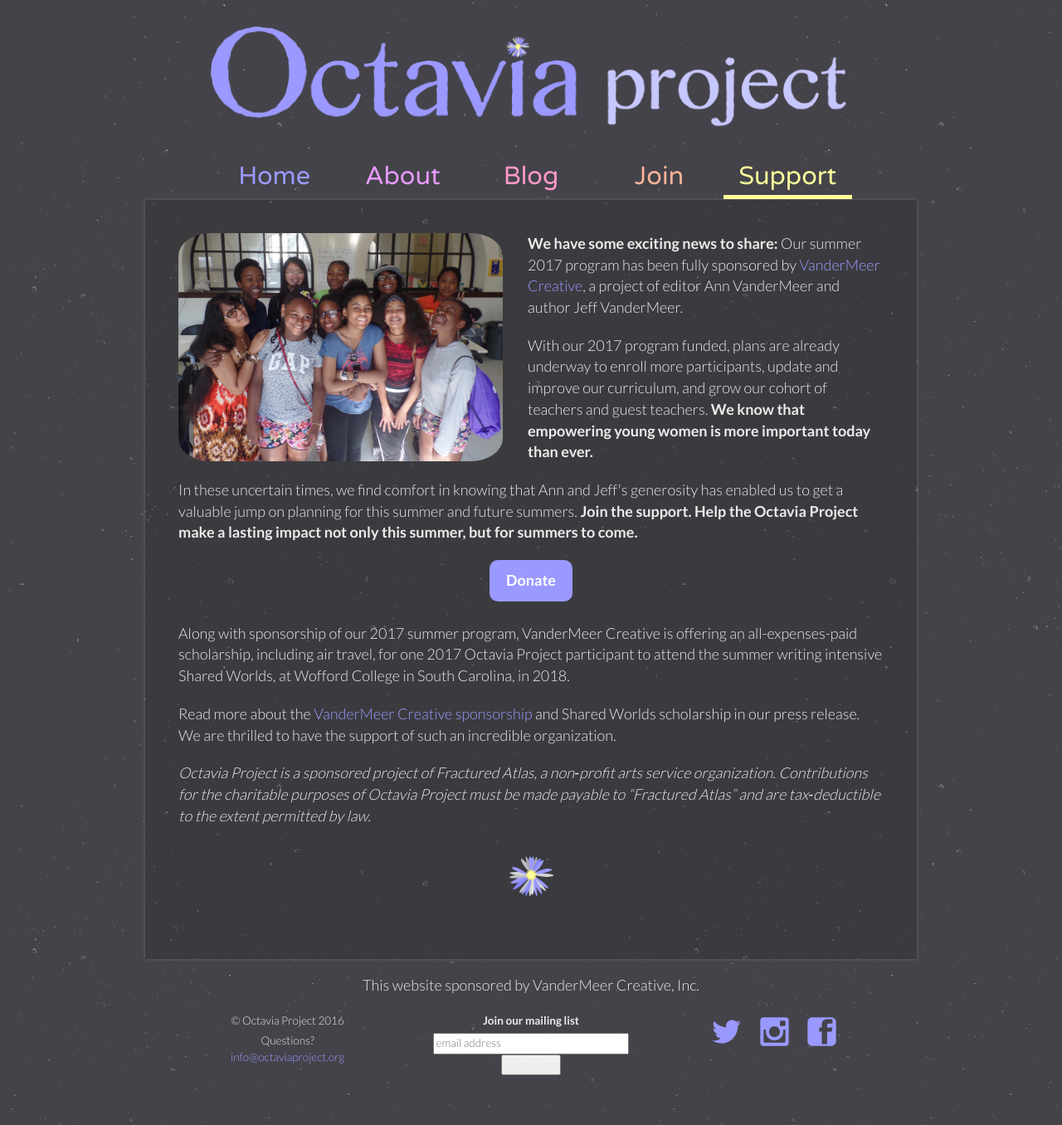
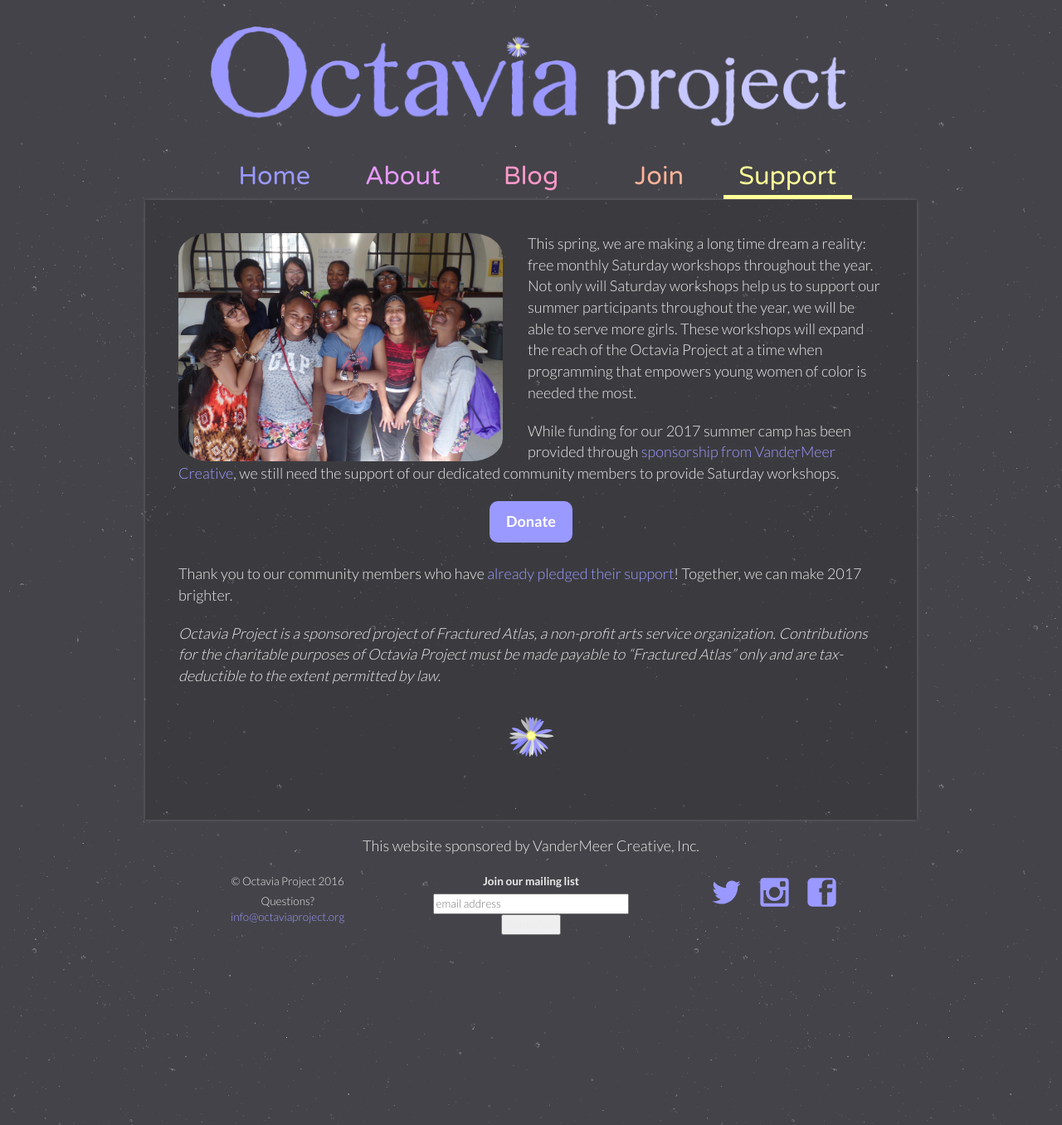
Before and after one commit to OctaviaProject/octaviaproject.github.io, a Jekyll site: the page built from support.html, in a window 1280 px wide. Shown: the whole page at 83% size. Built offline with Jekyll 4.4.1, drawn with Linux system fonts in a browser that asks for light colours; comment, search, counter and statistics services are not loaded.

Commit message:
Update support.html

```diff
--- a/support.html
+++ b/support.html
@@ -6,18 +6,14 @@
 
    <img class="bio" src="{{ site.url }}/assets/img/photos/Group_silly.jpg">
 
-    <p><b>We have some exciting news to share:</b> Our summer 2017 program has been fully sponsored by
-        <a target="_blank" href="http://vandermeercreative.com/">VanderMeer Creative</a>, a project of
-        editor Ann VanderMeer and author Jeff VanderMeer.</p>
+    <p>This spring, we are making a long time dream a reality: free monthly Saturday workshops throughout
+        the year. Not only will Saturday workshops help us to support our summer participants throughout
+        the year, we will be able to serve more girls. These workshops will expand the reach of the Octavia
+        Project at a time when programming that empowers young women of color is needed the most.</p>
 
-    <p>With our 2017 program funded, plans are already underway to enroll more participants, update and
-            improve our curriculum, and grow our cohort of teachers and guest teachers. <b>We know that
-            empowering young women is more important today than ever.</b>
-
-    <p>In these uncertain times, we find comfort in knowing that Ann and Jeff's generosity has enabled
-       us to get a valuable jump on planning for this summer and future summers. <b>Join the support.
-       Help the Octavia Project make a lasting impact not only this summer, but
-       for summers to come.</b></p>
+    <p>While funding for our 2017 summer camp has been provided through <a href="http://octaviaproject.org/2016/12/06/VanderMeer-Creative-sponsors-our-Summer-2017-program.html">
+        sponsorship from VanderMeer Creative</a>, we still need the support of our dedicated community
+        members to provide Saturday workshops.</p>
 
 <div align="center">
     <a href="https://www.fracturedatlas.org/site/fiscal/profile?id=14155">
@@ -26,17 +22,12 @@
 </div>
 <br>
 
-    <p>Along with sponsorship of our 2017 summer program, VanderMeer Creative is offering an all-expenses-paid
-        scholarship, including air travel, for one 2017 Octavia Project participant to attend the summer writing
-        intensive Shared Worlds, at Wofford College in South Carolina, in 2018.</p>
+    <p>Thank you to our community members who have <a href="https://www.fracturedatlas.org/site/fiscal/profile?id=14155#about_project">
+        already pledged their support</a>! Together, we can make 2017 brighter.</p>
 
-        <p>Read more about the <a href="octaviaproject.github.io/assets/VanderMeer_Creative_Sponsors_the_Octavia_Project.pdf">
-            VanderMeer Creative sponsorship</a> and Shared Worlds scholarship in our press release.
-            We are thrilled to have the support of such an incredible organization.</p>
-
-    <p><i>Octavia Project is a sponsored project of Fractured Atlas, a non‐profit arts service organization.
+    <p><i>Octavia Project is a sponsored project of Fractured Atlas, a non-profit arts service organization.
         Contributions for the charitable purposes of Octavia Project must be made payable to “Fractured Atlas”
-        and are tax‐deductible to the extent permitted by law.</i></p>
+        only and are tax-deductible to the extent permitted by law.</i></p>
 
        <div class="flower"><img src="{{ site.url }}/assets/img/flower.png"></div>
 
```
